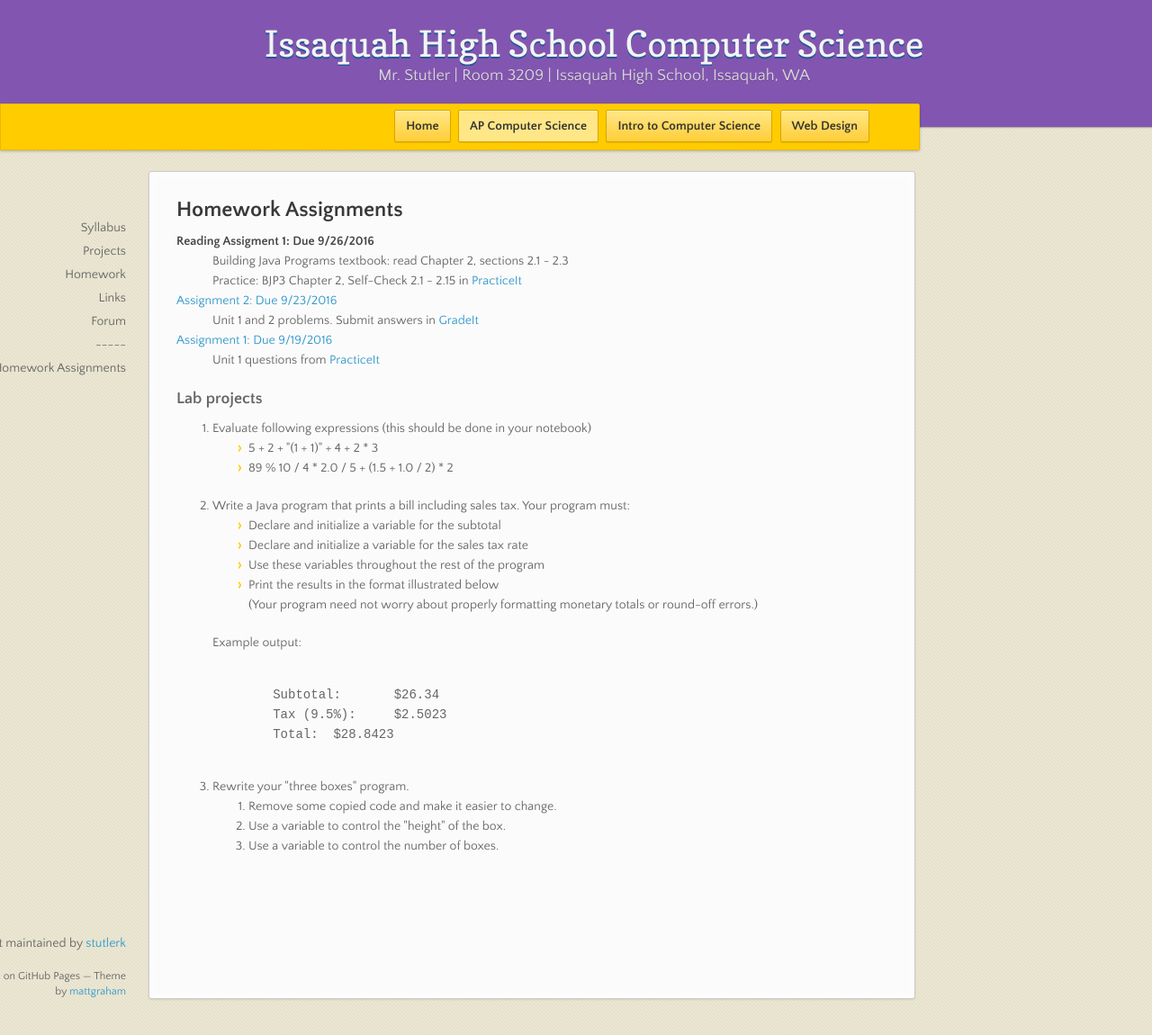
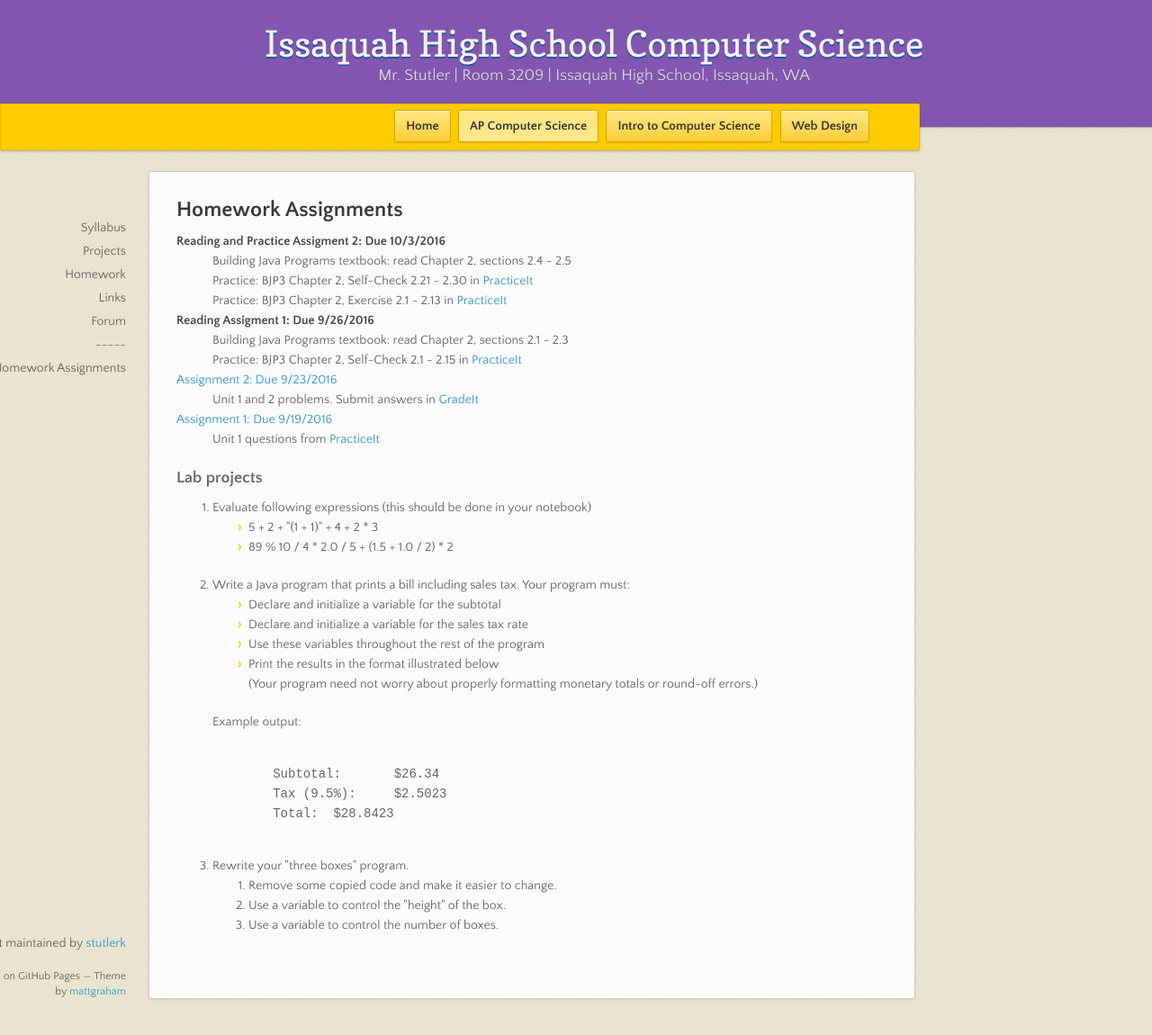
Before and after one commit to stutlerk/ihs-website, a Jekyll site: the page built from _apcs/homework.html, in a window 1280 px wide and 1150 px high. Shown: the whole window at 90% size. Built offline with Jekyll 4.4.1, drawn with Linux system fonts in a browser that asks for light colours; nearby versions of some CDN libraries.

Commit message:
Update homework.html

```diff
--- a/_apcs/homework.html
+++ b/_apcs/homework.html
@@ -6,6 +6,11 @@ layout: course
 <section>
 <h2>Homework Assignments</h2>
 <dl>
+    <dt>Reading and Practice Assigment 2: Due 10/3/2016</dt>
+    <dd>Building Java Programs textbook: read Chapter 2, sections 2.4 - 2.5</dd>
+    <dd>Practice: BJP3 Chapter 2, Self-Check 2.21 - 2.30 in <a href="http://practiceit.cs.washington.edu/">PracticeIt</a></dd>
+    <dd>Practice: BJP3 Chapter 2, Exercise 2.1 - 2.13 in <a href="http://practiceit.cs.washington.edu/">PracticeIt</a></dd>
+
     <dt>Reading Assigment 1: Due 9/26/2016</dt>
     <dd>Building Java Programs textbook: read Chapter 2, sections 2.1 - 2.3</dd>
     <dd>Practice: BJP3 Chapter 2, Self-Check 2.1 - 2.15 in <a href="http://practiceit.cs.washington.edu/">PracticeIt</a></dd>
```
